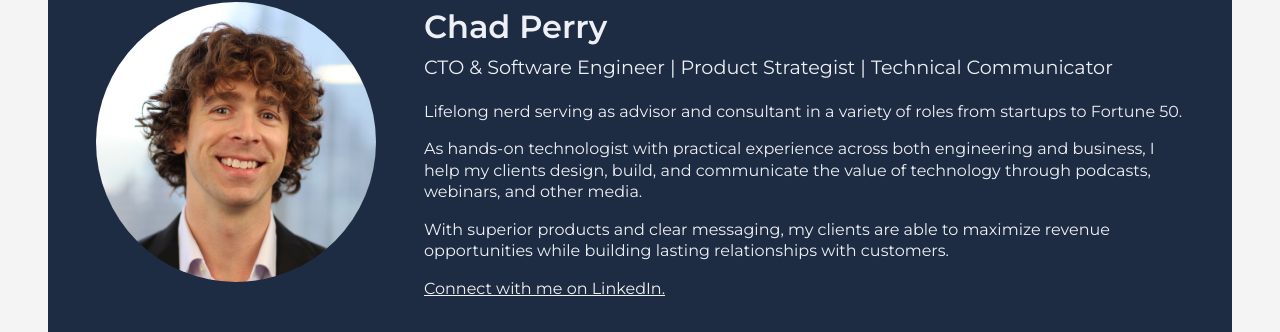
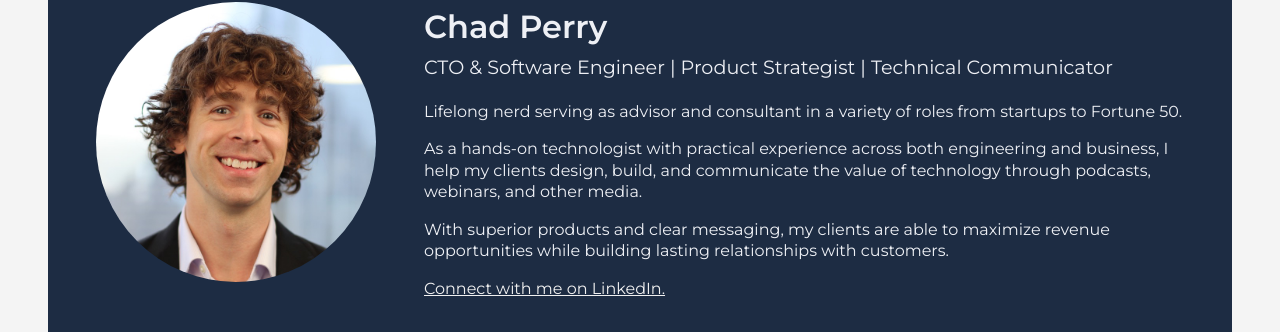
Before and after one commit to iostrategics/www, a Jekyll site: the page built from index.html, in a window 1280 px wide. Shown: the part 1203-1535 px from the top of the page. Built offline with Jekyll 4.4.1, drawn with Linux system fonts in a browser that asks for light colours.

Commit message:
Fix typo

```diff
--- a/index.html
+++ b/index.html
@@ -92,7 +92,7 @@ layout: main-page
 				<p class="subtitle">CTO &amp; Software Engineer | Product Strategist | Technical Communicator</p>
 				<p>Lifelong nerd serving as advisor and consultant in a variety of roles from startups to Fortune
 					50.</p>
-				<p>As hands-on technologist with practical experience across both engineering and business, I help my
+				<p>As a hands-on technologist with practical experience across both engineering and business, I help my
 					clients design, build, and communicate the value of technology through podcasts, webinars, and other
 					media.</p>
 				<p>With superior products and clear messaging, my clients are able to maximize revenue opportunities
```
